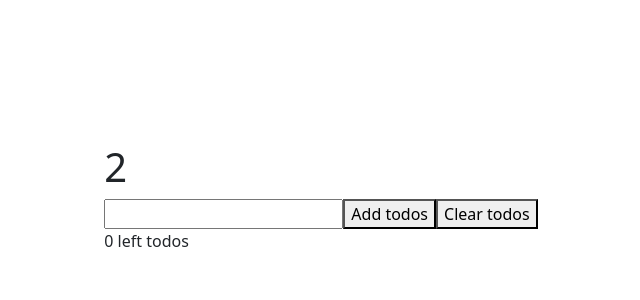
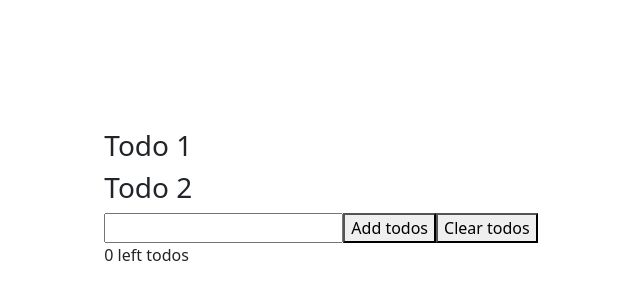
Before and after one commit to Zyer459/practice-stuff, a React (Create React App) app in the folder counter-app/: page / in a window 1280 px wide. Shown: the part 202-502 px from the top of the page, without its empty margins (319-959 px from the left). Built offline with nearby package versions, Linux system fonts and the light colour scheme.

Commit message:
render a list of todo

```diff
--- a/counter-app/src/TodoList.jsx
+++ b/counter-app/src/TodoList.jsx
@@ -2,11 +2,17 @@
 //could use a .js instead of .jsx, but using jsx is a bit better
 import React from "react";
 
-function TodoList ({todoList}) {
+function Todo ({ todo }) {
     return (
-        <>
-        <h1>{todoList.length}</h1>
-        </>
+        <h3>{ todo }</h3>
+    )
+}
+
+function TodoList ({ todoList }) {
+    return (
+        todoList.map ((todo) => {
+           return <Todo todo={todo}/>
+        })
     )
 }
 
```
